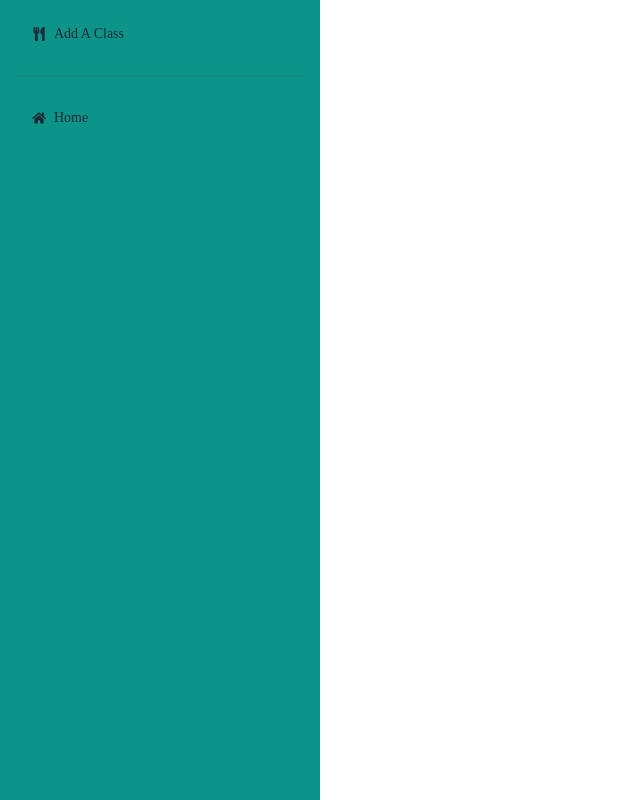
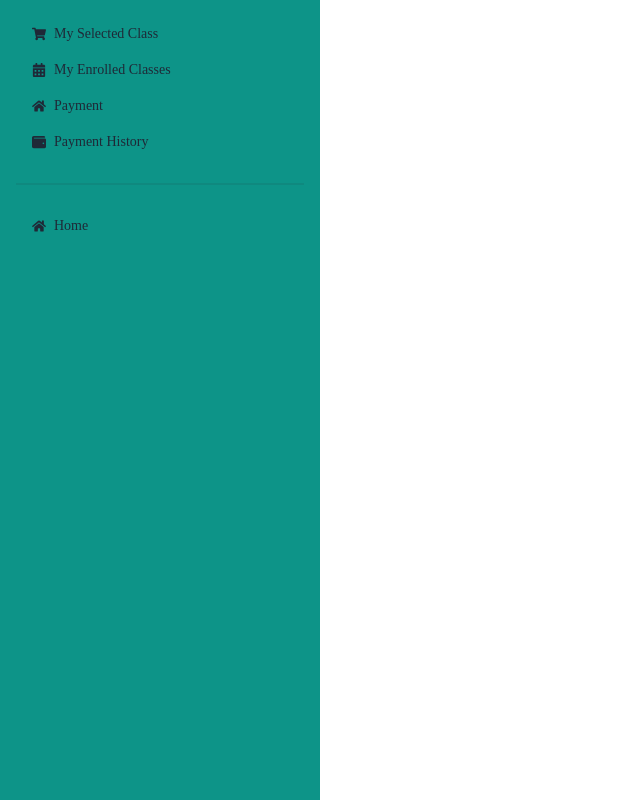
Before and after one commit to sayeed083/Art_of_Sound_Institute_Client_Side, a React (Vite) app: page /dashboard in a window 1280 px wide. Shown: the whole page, without its empty margins (0-640 px from the left). Built offline with nearby package versions, Linux system fonts and the light colour scheme; no server answers; sample sign-in values are in the browser's storage.

Commit message:
Dashboard Routes Setup Correctly

```diff
--- a/src/Layouts/Dashboard.jsx
+++ b/src/Layouts/Dashboard.jsx
@@ -1,13 +1,15 @@
 import { NavLink, Outlet } from "react-router-dom";
-import { FaShoppingCart, FaWallet, FaCalendarAlt, FaHome, FaUtensils, FaBook, FaUsers } from 'react-icons/fa';
+import { FaShoppingCart, FaWallet, FaCalendarAlt, FaHome, FaUtensils, FaUsers } from 'react-icons/fa';
 import useAdmin from "../hooks/useAdmin";
+import useInstructor from "../hooks/useInstructor";
 
 const Dashboard = () => {
 
-    // TODO: load data from the server to have dynamic isAdmin based on Data
+
     // const isAdmin = true;
-    const isInstructor = true;
+    // const isInstructor = true;
     const [isAdmin] = useAdmin();
+    const [isInstructor] = useInstructor();
 
     return (
         <div className="drawer  lg:drawer-open ">
@@ -23,34 +25,23 @@ const Dashboard = () => {
 
                     {
                         isAdmin ? <>
-                            <li><NavLink to="/dashboard/home"><FaHome></FaHome> Admin Home</NavLink></li>
-                            <li><NavLink to="/dashboard/reservations"> <FaUtensils></FaUtensils> Add Items</NavLink></li>
-                            <li><NavLink to="/dashboard/history"><FaWallet></FaWallet> Manage Items</NavLink></li>
-                            <li><NavLink to="/dashboard/history"><FaBook></FaBook> Manage Bookings</NavLink></li>
-                            <li><NavLink to="/dashboard/allusers"><FaUsers></FaUsers> All Users</NavLink></li>
+                            <li><NavLink to="/dashboard/manageClasses"><FaHome></FaHome> Manage Classes</NavLink></li>
+                            <li><NavLink to="/dashboard/allusers"><FaUsers></FaUsers> Manage Users</NavLink></li>
 
                         </> :
 
                             isInstructor ? <>
-                                <li><NavLink to="addClass"> <FaUtensils></FaUtensils> Add A Class</NavLink></li>
+                                <li><NavLink to="/dashboard/addClass"> <FaUtensils></FaUtensils> Add A Class</NavLink></li>
+                                <li><NavLink to="/dashboard/myClasses"> <FaUtensils></FaUtensils> My Classes</NavLink></li>
 
                             </> :
 
 
-
-
-
-
                                 <>
-                                    <li><NavLink to="/dashboard/home"><FaHome></FaHome> User Home</NavLink></li>
-                                    <li><NavLink to="/dashboard/reservations"><FaCalendarAlt></FaCalendarAlt> Reservations</NavLink></li>
-                                    <li><NavLink to="/dashboard/history"><FaWallet></FaWallet> Payment History</NavLink></li>
-                                    <li>
-                                        <NavLink to="/dashboard/mySelectedClass"><FaShoppingCart></FaShoppingCart> My Selected Class
-                                            <span className="badge inl badge-secondary"></span>
-                                        </NavLink>
-
-                                    </li>
+                                    <li><NavLink to="/dashboard/mySelectedClass"><FaShoppingCart></FaShoppingCart> My Selected Class</NavLink></li>
+                                    <li><NavLink to="/dashboard/myEnrolledClass"><FaCalendarAlt></FaCalendarAlt> My Enrolled Classes</NavLink></li>
+                                    <li><NavLink to="/dashboard/payment"><FaHome></FaHome> Payment</NavLink></li>
+                                    <li><NavLink to="/dashboard/paymentHistory"><FaWallet></FaWallet> Payment History</NavLink></li>
                                 </>
                     }
 
--- /dev/null
+++ b/src/Pages/Dashboard/Admin/ManageClasses/ManageClasses.jsx
@@ -0,0 +1,11 @@
+
+
+const ManageClasses = () => {
+    return (
+        <div>
+            <h2>This Is Managed Classes</h2>
+        </div>
+    );
+};
+
+export default ManageClasses;
--- /dev/null
+++ b/src/Pages/Dashboard/Instructor/MyClasses/MyClasses.jsx
@@ -0,0 +1,11 @@
+
+
+const MyClasses = () => {
+    return (
+        <div>
+            <h2>This is My Class from Instructor</h2>
+        </div>
+    );
+};
+
+export default MyClasses;
--- /dev/null
+++ b/src/Pages/Dashboard/Student/MyEnrolledClass/MyEnrolledClass.jsx
@@ -0,0 +1,11 @@
+
+
+const MyEnrolledClass = () => {
+    return (
+        <div>
+            <h2>ALl My Enrollments</h2>
+        </div>
+    );
+};
+
+export default MyEnrolledClass;
--- /dev/null
+++ b/src/Pages/Dashboard/Student/Payment/Payment.jsx
@@ -0,0 +1,11 @@
+
+
+const Payment = () => {
+    return (
+        <div>
+            <h2>Payment Here</h2>
+        </div>
+    );
+};
+
+export default Payment;
--- /dev/null
+++ b/src/Pages/Dashboard/Student/Payment/PaymentHistory.jsx
@@ -0,0 +1,10 @@
+
+const PaymentHistory = () => {
+    return (
+        <div>
+            <h2>This is Payment History</h2>
+        </div>
+    );
+};
+
+export default PaymentHistory;
--- a/src/hooks/useInstructor.jsx
+++ b/src/hooks/useInstructor.jsx
@@ -0,0 +1,23 @@
+import { useQuery } from "@tanstack/react-query";
+import { useContext } from "react";
+import { AuthContext } from "../providers/AuthProvider";
+import useAxiosSecure from "./useAxiosSecure";
+
+
+
+
+const useInstructor = () => {
+    const {user, loading} = useContext(AuthContext);
+    const [axiosSecure] = useAxiosSecure();
+    const {data: isInstructor, isLoading: isInstructorLoading} = useQuery({
+        queryKey: ['isInstructor', user?.email],
+        enabled: !loading && !! user?.email,
+        queryFn: async () => {
+            const res = await axiosSecure.get(`/users/instructor/${user?.email}`);
+            console.log('is instructor response', res)
+            return res.data.admin;
+        }
+    })
+    return [isInstructor, isInstructorLoading]
+}
+export default useInstructor;
```
Also changed, not shown: src/Routes/Routes.jsx (+28 -0 lines), src/hooks/useClass.jsx (renamed from src/hooks/useClass.js).
